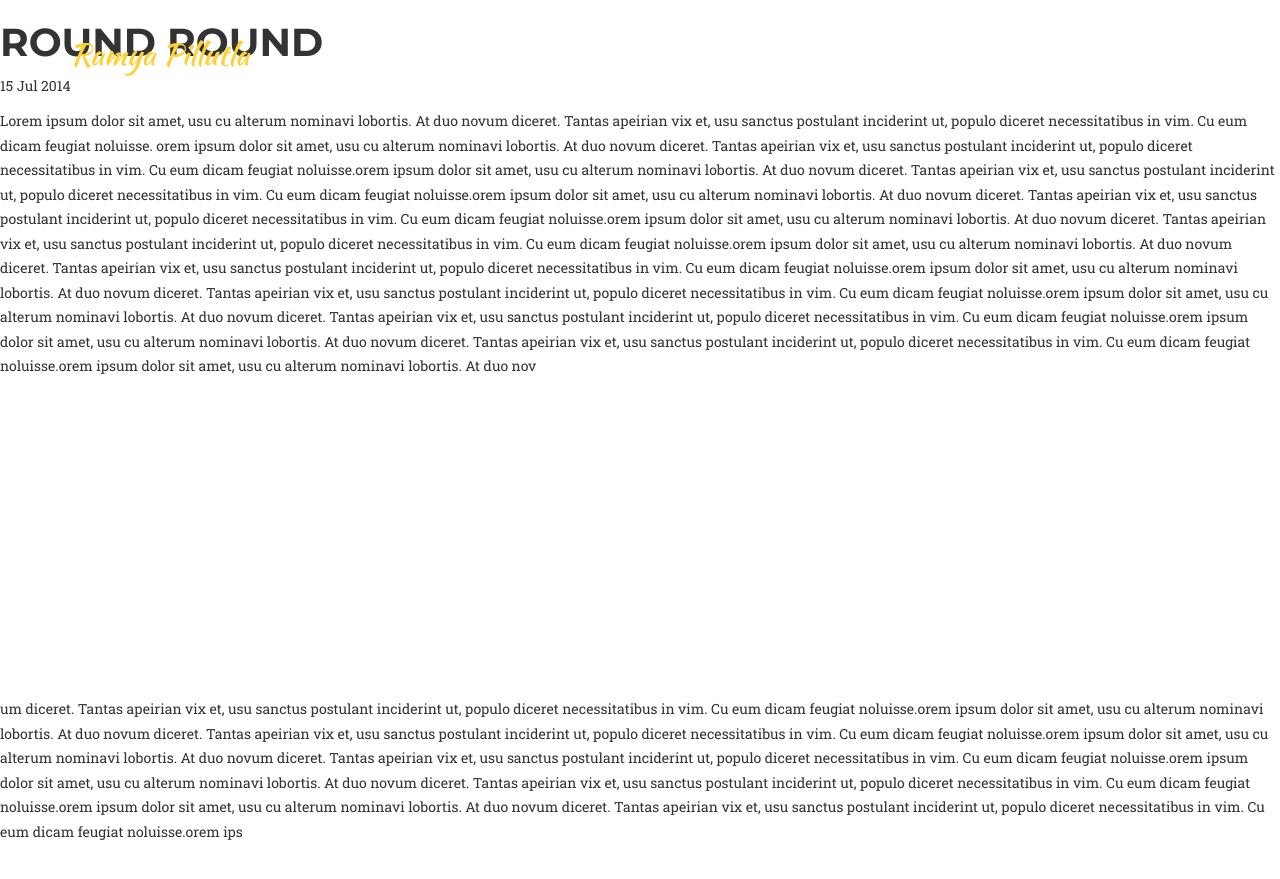
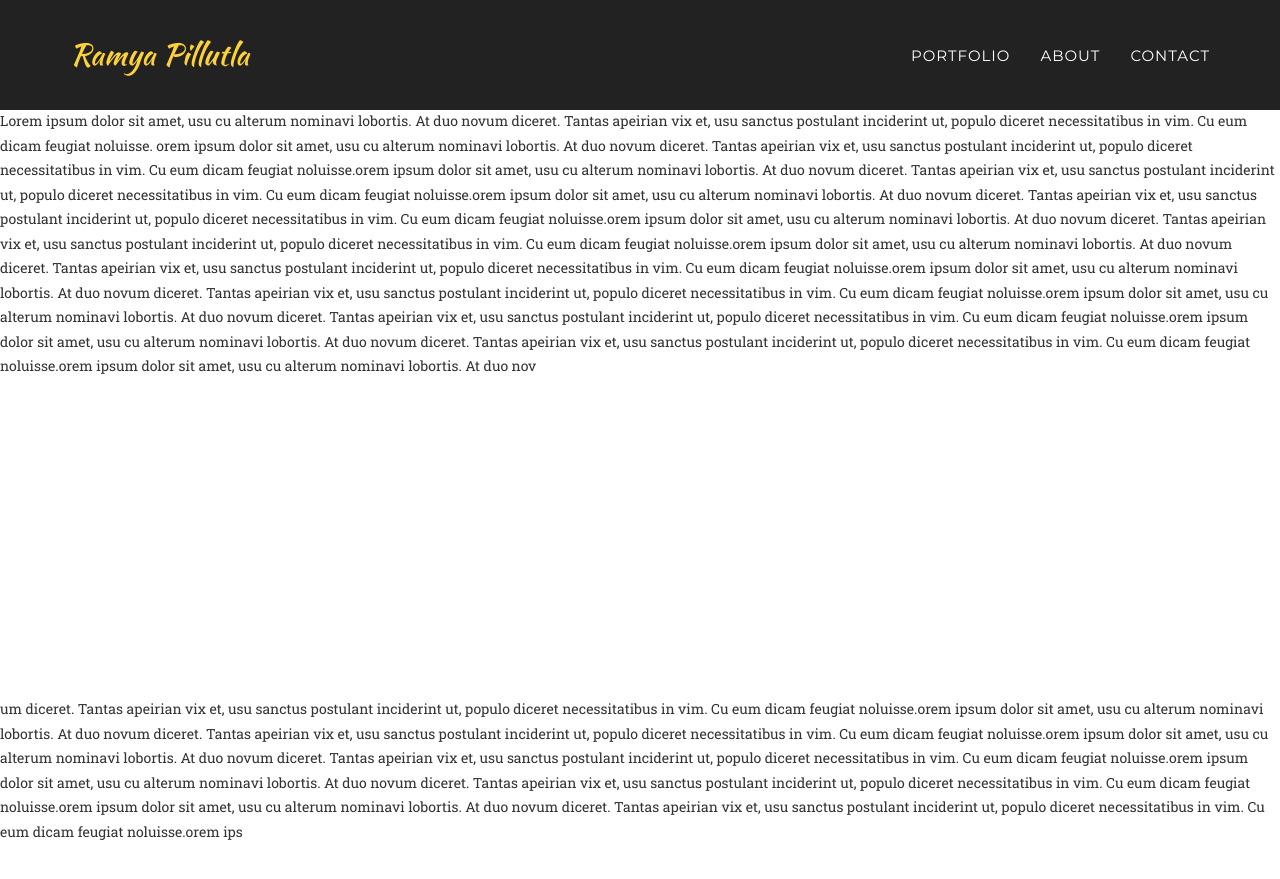
Before and after one commit to swamygurugari/rpillutla.github.io, a Jekyll site: the page built from _posts/2014-07-13-project-6.markdown, in a window 1280 px wide and 900 px high. Shown: the top 879 px of the window. Built offline with Jekyll 4.4.1, drawn with Linux system fonts in a browser that asks for light colours; some web fonts are replaced.

Commit message:
changed to navbar simple for background

```diff
--- a/_includes/simple_header.html
+++ b/_includes/simple_header.html
@@ -1,5 +1,5 @@
 <!-- Navigation -->
-    <nav class="navbar navbar-default navbar-fixed-top">
+    <nav class="navbar navbar-default-simple navbar-fixed-top">
         <div class="container">
             <!-- Brand and toggle get grouped for better mobile display -->
             <div class="navbar-header page-scroll">
```
